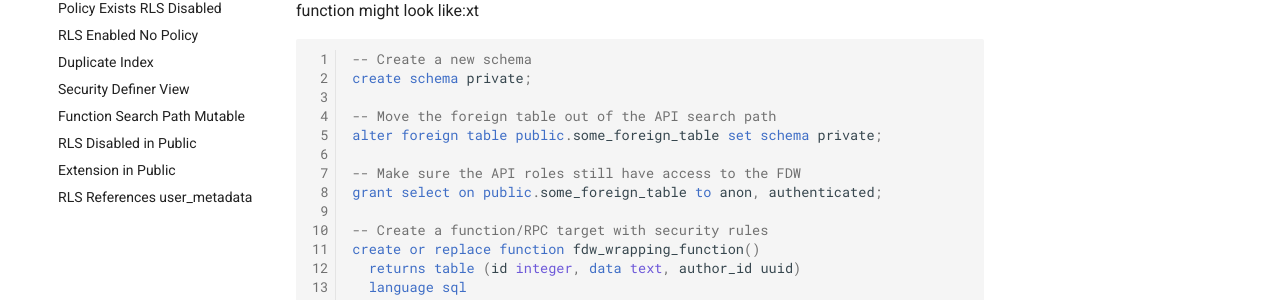
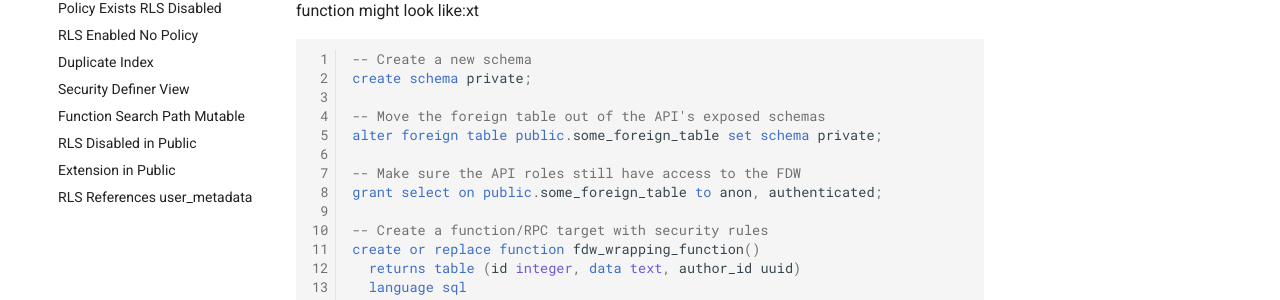
Before and after one commit to supabase/splinter, an MkDocs documentation site: the page built from docs/0017_foreign_table_in_api.md, in a window 1280 px wide and 900 px high, scrolled down 570 px. Shown: the part 315-615 px from the top of the window. Built offline with MkDocs 1.6.1 and Material for MkDocs 9.7.7, drawn with Linux system fonts in a browser that asks for light colours; comment, search, counter and statistics services are not loaded.

Commit message:
Update docs/0017_foreign_table_in_api.md
Co-authored-by: Inian <inian1234@gmail.com>

```diff
--- a/docs/0017_foreign_table_in_api.md
+++ b/docs/0017_foreign_table_in_api.md
@@ -29,7 +29,7 @@ If you do need to access data from the foreign table over APIs we recommend movi
 -- Create a new schema
 create schema private;
 
--- Move the foreign table out of the API search path
+-- Move the foreign table out of the API's exposed schemas
 alter foreign table public.some_foreign_table set schema private;
 
 -- Make sure the API roles still have access to the FDW
```
